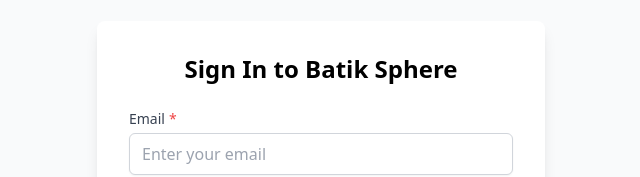
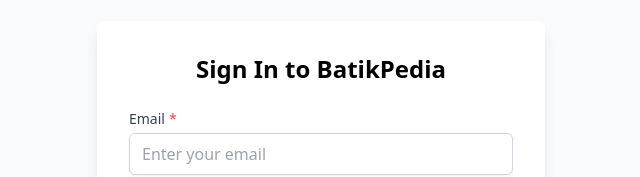
Before and after one commit to Etherlyvan/E-Batik, a Next.js app: page /login in a window 1280 px wide. Shown: the part 211-388 px from the top of the page, without its empty margins (319-959 px from the left). Built offline with nearby package versions, Linux system fonts and the light colour scheme; no server answers; the database is empty.

Commit message:
Fix:Batik Sphere to Batikpedia

```diff
--- a/app/(auth)/login/page.tsx
+++ b/app/(auth)/login/page.tsx
@@ -3,8 +3,8 @@ import { LoginForm } from '@/components/forms/LoginForm';
 import { Metadata } from 'next';
 
 export const metadata: Metadata = {
-  title: 'Login - Batik Sphere',
-  description: 'Sign in to your Batik Sphere account',
+  title: 'Login - BatikPedia',
+  description: 'Sign in to your BatikPedia account',
 };
 
 export default function LoginPage() {
@@ -12,7 +12,7 @@ export default function LoginPage() {
     <div className="flex items-center justify-center min-h-screen bg-gray-50">
       <div className="w-full max-w-md p-8 bg-white rounded-lg shadow-lg">
         <h1 className="text-2xl font-bold text-center mb-6">
-          Sign In to Batik Sphere
+          Sign In to BatikPedia
         </h1>
         <LoginForm />
       </div>
--- a/app/(protected)/add-batik/page.tsx
+++ b/app/(protected)/add-batik/page.tsx
@@ -6,7 +6,7 @@ import { getLanguages } from '@/lib/actions/languages';
 import { Metadata } from 'next';
 
 export const metadata: Metadata = {
-  title: 'Add New Batik - Batik Sphere',
+  title: 'Add New Batik - BatikPedia',
   description: 'Add a new batik to the digital collection',
 };
 
--- a/app/gallery/page.tsx
+++ b/app/gallery/page.tsx
@@ -8,7 +8,7 @@ import { LoadingSpinner } from '@/components/ui/LoadingSpinner';
 import { Metadata } from 'next';
 
 export const metadata: Metadata = {
-  title: 'Gallery - Batik Sphere',
+  title: 'Gallery - BatikPedia',
   description: 'Explore our collection of traditional Indonesian batik',
 };
 
--- a/app/layout.tsx
+++ b/app/layout.tsx
@@ -3,7 +3,7 @@ import './globals.css';
 import { Providers } from '@/lib/contexts/providers';
 
 export const metadata = {
-  title: 'Batik Sphere - Digital Batik Database',
+  title: 'BatikPedia - Digital Batik Database',
   description: 'Preserving Indonesian batik heritage through digital innovation',
 };
 
--- a/app/museum/page.tsx
+++ b/app/museum/page.tsx
@@ -7,7 +7,7 @@ import { LoadingScreen } from '@/components/museum/LoadingScreen';
 import { Metadata } from 'next';
 
 export const metadata: Metadata = {
-  title: 'Virtual Batik Museum - Batik Sphere',
+  title: 'Virtual Batik Museum - BatikPedia',
   description: 'Explore Indonesian batik collection in our 3D virtual museum',
 };
 
--- a/components/layout/Footer.tsx
+++ b/components/layout/Footer.tsx
@@ -12,7 +12,7 @@ export function Footer() {
   const partnerLogos = [
     {
       src: '/images/LogoApp.png',
-      alt: 'Batik Sphere',
+      alt: 'BatikPedia',
       width: 90,
       height: 90,
       className: 'w-[90px] sm:w-[90px] md:w-[80px]'
@@ -54,7 +54,7 @@ export function Footer() {
         <div className="flex flex-col md:flex-row justify-between items-start mb-8">
           {/* Left Section */}
           <div className="flex flex-col items-start mb-6 md:mb-0">
-            <h2 className="text-lg font-bold mb-4">Batik Sphere</h2>
+            <h2 className="text-lg font-bold mb-4">BatikPedia</h2>
             <p className="text-sm max-w-md leading-relaxed">
               {currentLanguage.code === 'id'
                 ? "Melestarikan dan merayakan warisan budaya batik Indonesia melalui inovasi digital dan eksplorasi budaya."
@@ -96,7 +96,7 @@ export function Footer() {
         <div className="border-t border-[#E1AD01] pt-4">
           <div className="container mx-auto flex flex-col md:flex-row justify-between items-center">
             <p className="text-sm mb-4 md:mb-0 text-[#3A3A3A] font-medium">
-              Copyright &copy; 2025 Batik Sphere. All Rights Reserved.
+              Copyright &copy; 2025 BatikPedia. All Rights Reserved.
             </p>
             <ul className="flex space-x-6 font-medium">
               <li>
--- a/components/layout/InfoSection.tsx
+++ b/components/layout/InfoSection.tsx
@@ -86,7 +86,7 @@ export function InfoSection() {
           <div className="relative w-20 h-20">
             <Image
               src="/images/LogoApp.png"
-              alt="Batik Sphere Logo"
+              alt="BatikPedia Logo"
               fill
               className="object-contain"
               sizes="80px"
@@ -102,8 +102,8 @@ export function InfoSection() {
           viewport={{ once: true }}
           className="text-3xl sm:text-4xl font-bold mb-12 text-amber-100 text-center"
         >
-          {currentLanguage.code === 'id' ? 'Filosofi Batik Sphere' :
-           currentLanguage.code === 'en' ? 'Batik Sphere Philosophy' :
+          {currentLanguage.code === 'id' ? 'Filosofi BatikPedia' :
+           currentLanguage.code === 'en' ? 'BatikPedia Philosophy' :
            'バティックスフィア哲学'}
         </motion.h2>
 
--- a/components/layout/Navbar.tsx
+++ b/components/layout/Navbar.tsx
@@ -68,7 +68,7 @@ export function Navbar() {
               <div className="relative w-12 h-12">
                 <Image
                   src="/images/LogoApp.png"
-                  alt="Batik Sphere"
+                  alt="BatikPedia"
                   fill
                   className="object-contain"
                   sizes="48px"
@@ -76,7 +76,7 @@ export function Navbar() {
                 />
               </div>
               <span className="text-xl font-bold text-[#5a2b2b] hidden sm:block">
-                Batik Sphere
+                BatikPedia
               </span>
             </Link>
           </motion.div>
--- a/lib/utils/constants.ts
+++ b/lib/utils/constants.ts
@@ -1,6 +1,6 @@
 // 🛠️ SHARED UTILITY - Application constants
 export const APP_CONFIG = {
-  NAME: 'Batik Sphere',
+  NAME: 'BatikPedia',
   DESCRIPTION: 'Digital Batik Database',
   ITEMS_PER_PAGE: 12,
   MAX_FILE_SIZE: 5 * 1024 * 1024, // 5MB
```
